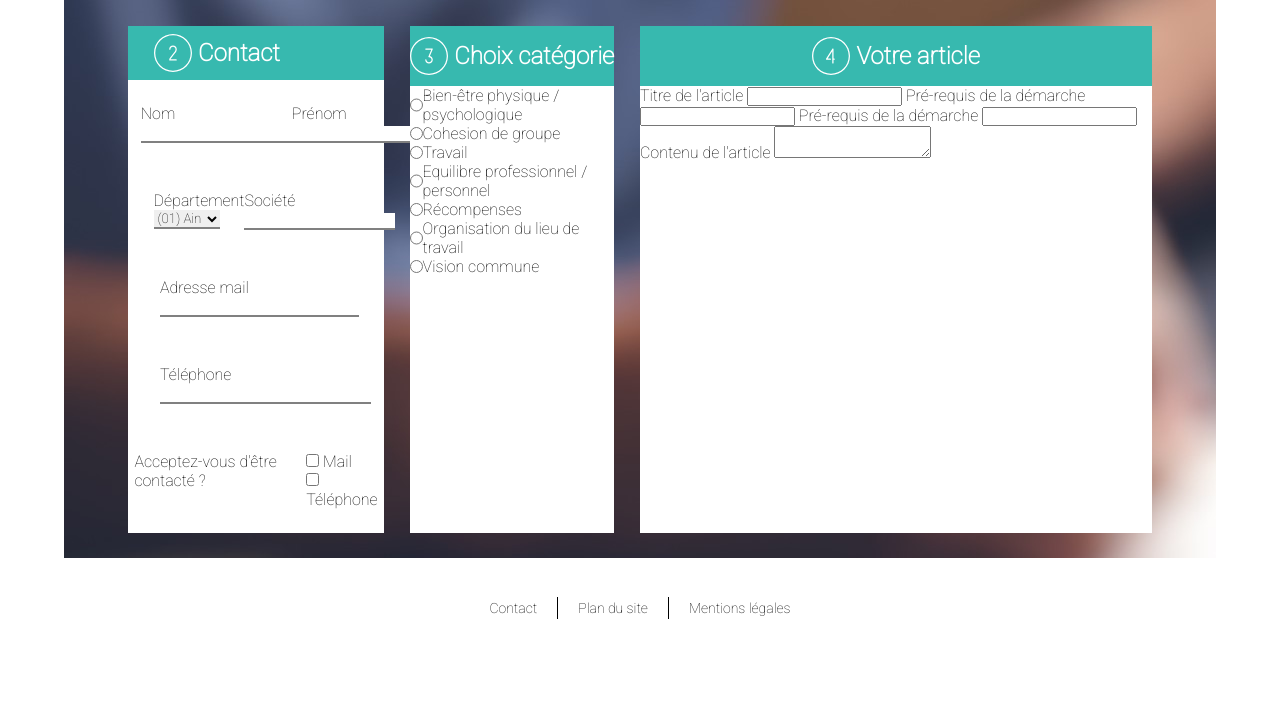
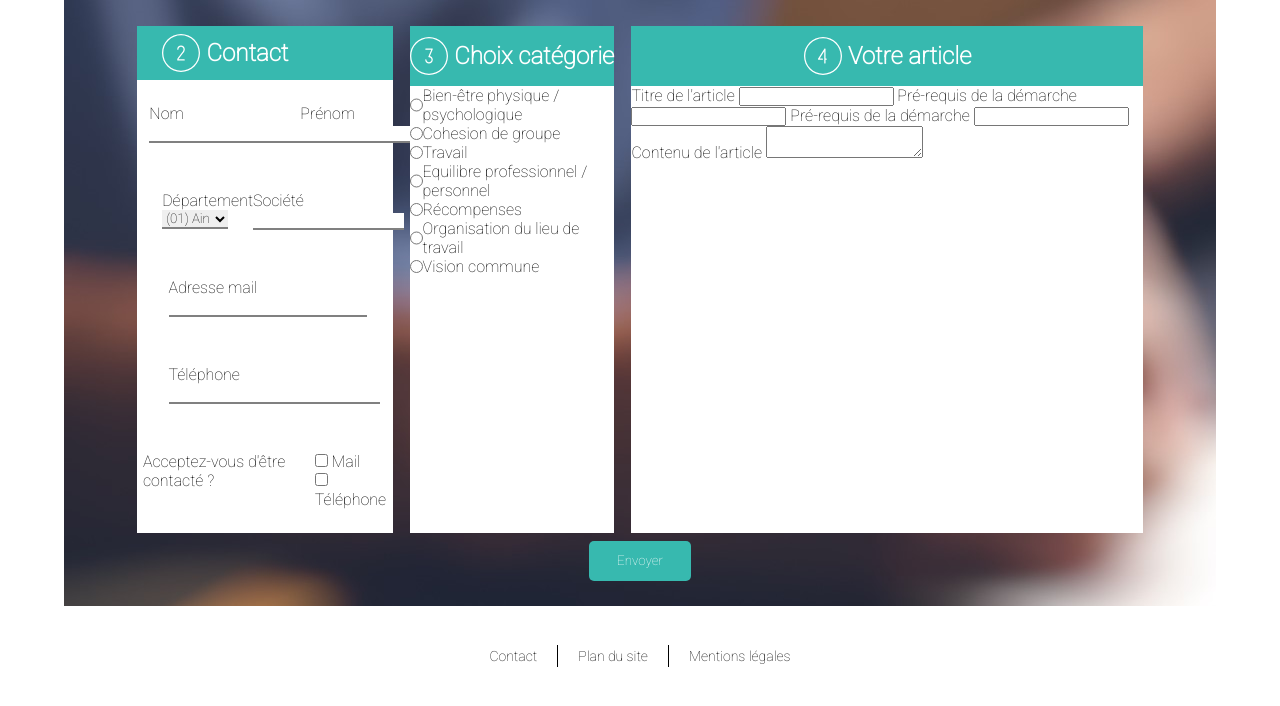
Before and after one commit to alexisVivier/site_treizenvies, a PHP site: page /formArticle.html in a window 1280 px wide. Shown: the part 100-806 px from the top of the page. Before the commit the page ends 719 px from the top, so only its background shows below. Run offline with PHP 8.4, Linux system fonts and the light colour scheme.

Commit message:
bouton envoie et method post

```diff
--- a/css/formArticle.css
+++ b/css/formArticle.css
@@ -9,9 +9,15 @@ section {
 	width: 90vw;
 	margin: auto;
 	display: flex;
+	flex-direction: column;
 	justify-content: space-between;
 	background-image: url(../images/home.jpeg);
 	padding: 2% 5% 2% 5%;
+}
+
+#formArticleContainer {
+	display: flex;
+	justify-content: space-around;
 }
 
 /*FORMULAIRE DE CONTACT*/
@@ -186,4 +192,17 @@ section {
 	background-color: white;
 }
 
+/*BOUTON ENVOIE*/
+
+#formArticle input[type=submit] {
+	width: 10%;
+	margin: auto;
+	border: none;
+	background-color: #37b9af;
+	color: white;
+	border-radius: 5px;
+	margin-top: 1vh;
+	height: 5vh;
+}
+
 /*ARTICLE FORM FIN*/
--- a/formArticle.html
+++ b/formArticle.html
@@ -47,7 +47,8 @@
 		</div>
 	</header>
 	<section>
-		<form id="formArticle">
+		<form id="formArticle" method="POST" action="finArticle.php">
+			<div id="formArticleContainer">
 				<div id="contactForm">
 					<div id="contactFormTitle">
 						<?xml version="1.0" ?>
@@ -275,6 +276,8 @@
 						<textarea name="contenuArticle"></textarea>
 					</div>
 				</div>
+			</div>
+			<input type="submit" value="Envoyer"/>
 		</form>
 	</section>
 	<footer>
```
Lines whose indentation alone changed are shown as unchanged.
